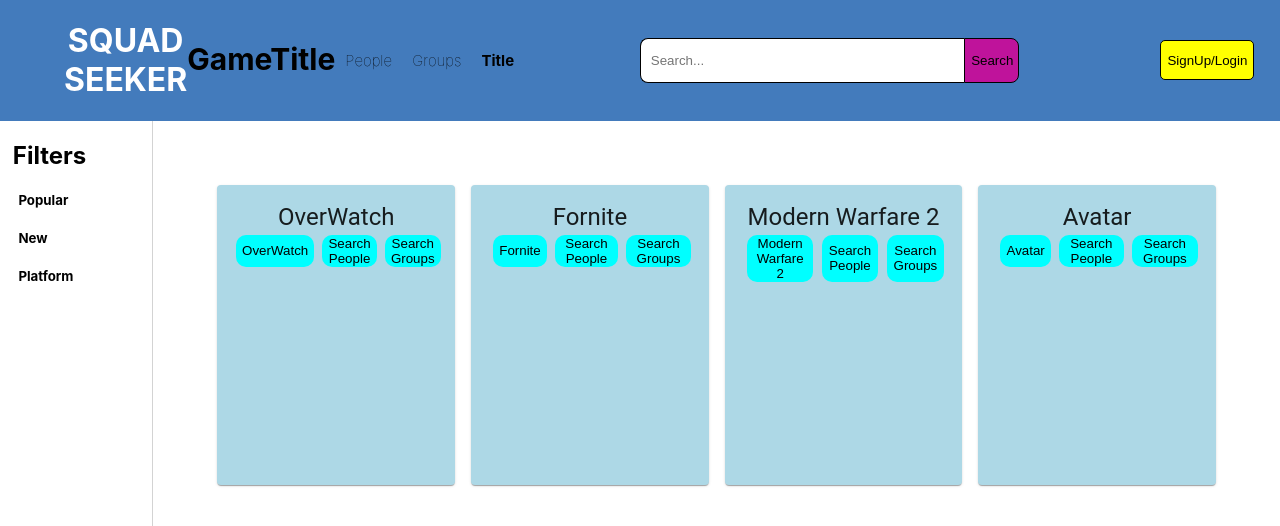
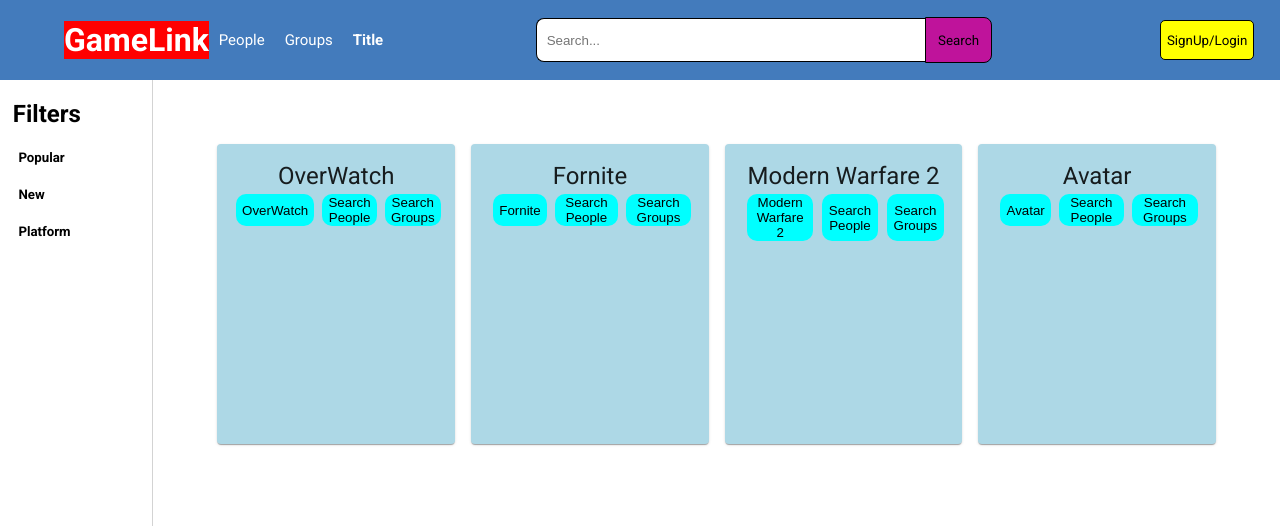
Before and after one commit to RichardChiqui/VideoGameSearch, a React (Create React App) app in the folder client/: page / in a window 1280 px wide. Shown: the top 526 px of the page. Built offline with nearby package versions, Linux system fonts and the light colour scheme.

Commit message:
added new logic to load users based on filters user might choose

```diff
--- a/client/public/index.html
+++ b/client/public/index.html
@@ -10,6 +10,8 @@
       content="Web site created using create-react-app"
     />
     <link rel="apple-touch-icon" href="%PUBLIC_URL%/logo192.png" />
+    <link href="https://fonts.googleapis.com/css2?family=Roboto:wght@400;700&family=Roboto+Condensed:wght@400;700&family=Roboto+Slab:wght@400;700&display=swap" rel="stylesheet">
+
     <!--
       manifest.json provides metadata used when your web app is installed on a
       user's mobile device or desktop. See https://developers.google.com/web/fundamentals/web-app-manifest/
@@ -24,7 +26,7 @@
       work correctly both with client-side routing and a non-root public URL.
       Learn how to configure a non-root public URL by running `npm run build`.
     -->
-    <title>Squad Seeker</title>
+    <title>GameLink</title>
   </head>
   <body>
     <noscript>You need to enable JavaScript to run this app.</noscript>
--- a/client/src/FiltersLeftSideComponent/filtersNavBar.css
+++ b/client/src/FiltersLeftSideComponent/filtersNavBar.css
@@ -4,6 +4,7 @@
     width: 14%;
     padding-left: 1%;
     border-right: solid lightgrey 1px;
+    font-family: 'Roboto', sans-serif;
 
 
 }
--- a/client/src/HeaderNavbarComponent/HeaderNavBar.tsx
+++ b/client/src/HeaderNavbarComponent/HeaderNavBar.tsx
@@ -89,11 +89,8 @@
             <div className="topNavbar"  style={style}>
 
 
-                <h1 className='WebsiteName'>SQUAD SEEKER</h1>
+                <h1 className='WebsiteName'>GameLink</h1>
                 <div className='topNav-currpageinfo'>
-
-
-                        <div className='topNav-currPageFitler'>GameTitle</div>
                         <div className='topnav-cats'style={peopleFilter ? { ...boldStyle } : {}} onClick={(e) => onClick(e, "People")}>People</div>
                         <div className='topnav-cats'style={groupFilter ? { ...boldStyle } : {}} onClick={(e) => onClick(e, "Group")}>Groups</div>
                         <div className='topnav-cats'style={titleFilter ? { ...boldStyle } : {}} onClick={(e) => onClick(e, "Title")}>Title</div>
--- a/client/src/HeaderNavbarComponent/headerNavBarStyles.css
+++ b/client/src/HeaderNavbarComponent/headerNavBarStyles.css
@@ -1,13 +1,14 @@
 .topNavbar{
-    z-index: 15;
+    /* z-index: 15; */
     width: 100%;
-    height: 10%;
+    height: 80px;
     display: flex;
     flex-direction: row;
     justify-content: space-between;
     align-items: center;
     /* background-image: url('https://images7.alphacoders.com/737/737638.jpg'); */
     background: #437bbc;
+    font-family: 'Roboto', sans-serif;
 
 
   }
@@ -21,6 +22,7 @@
     align-items: center;
     width: max-content;
     height: 40px;
+    font-family: 'Roboto', sans-serif;
   }
 
   .search-input {
@@ -44,6 +46,7 @@
     border-top-right-radius: 8px;
     border-bottom-right-radius: 8px;
     background: #BF139B;
+    font-family: 'Roboto', sans-serif;
   }
 
   .searchLogin{
@@ -75,8 +78,16 @@
     font-size: 15px;
     font-weight: lighter;
     margin: 10px;
+    color: white;
   }
 
   .topnav-cats:hover{
     background-color: lightgray;
   }
+
+  .WebsiteName{
+
+    font-family: 'Roboto', sans-serif;
+    background-color: red;
+
+  }
--- a/client/src/SearchResultsComponent/SearchResults.tsx
+++ b/client/src/SearchResultsComponent/SearchResults.tsx
@@ -9,6 +9,7 @@
 import { MainFiltersEnum } from '../ENUMS';
 import { loadUsers } from '../FetchCalls/loadUsers';
 import { Email } from '@mui/icons-material';
+import CardPerson from './SearchResultsCardTypes/CardPerson';
 
 export type  SearchResultsItemType = {
     id: number;
@@ -67,11 +68,13 @@
             };
 
             fetchUsers();
+        } else{
+          setSuccessFullyLoadedUsers(false);
         }
     }, [mainFilter]);
 
       const style= {filter: filterValue};
-      console.log("This wont work will it:" + successFullyLoadedUsers );
+
     return(
       // <div className='search-results-container' style={style}>
         // <div className='search-results'>
@@ -91,7 +94,7 @@
               <CardContent>
                 <Typography variant="h5">{item.name}</Typography>
                 {/* You can place the SearchResultsItem here if it contains more complex structure */}
-                <SearchResultsItem  key={item.id} gameName={item.email} />
+                <CardPerson  key={item.id} gameName={item.email} />
               </CardContent>
             </Card>
           </Grid>
--- a/client/src/SearchResultsComponent/SearchResultsCardTypes/CardGroup.tsx
+++ b/client/src/SearchResultsComponent/SearchResultsCardTypes/CardGroup.tsx
@@ -2,7 +2,7 @@
 import PersonIcon from '@mui/icons-material/Person';
 import SportsEsportsIcon from '@mui/icons-material/SportsEsports';
 
-import './searchResultsStyles.css';
+import '../searchResultsStyles.css';
 
 interface ChildProps {
     key:number;
--- a/client/src/SearchResultsComponent/SearchResultsCardTypes/CardPerson.tsx
+++ b/client/src/SearchResultsComponent/SearchResultsCardTypes/CardPerson.tsx
@@ -2,7 +2,8 @@
 import PersonIcon from '@mui/icons-material/Person';
 import SportsEsportsIcon from '@mui/icons-material/SportsEsports';
 
-import './searchResultsStyles.css';
+import '../searchResultsStyles.css';
+//import './loginFormStyles.css';
 
 interface ChildProps {
     key:number;
--- a/client/src/index.css
+++ b/client/src/index.css
@@ -1,10 +1,11 @@
 body {
   margin: 0;
-  font-family: -apple-system, BlinkMacSystemFont, 'Segoe UI', 'Roboto', 'Oxygen',
+  /* font-family: -apple-system, BlinkMacSystemFont, 'Segoe UI', 'Roboto', 'Oxygen',
     'Ubuntu', 'Cantarell', 'Fira Sans', 'Droid Sans', 'Helvetica Neue',
-    sans-serif;
+    sans-serif; */
   -webkit-font-smoothing: antialiased;
   -moz-osx-font-smoothing: grayscale;
+  font-family: 'Roboto', sans-serif;
 }
 
 code {
```
